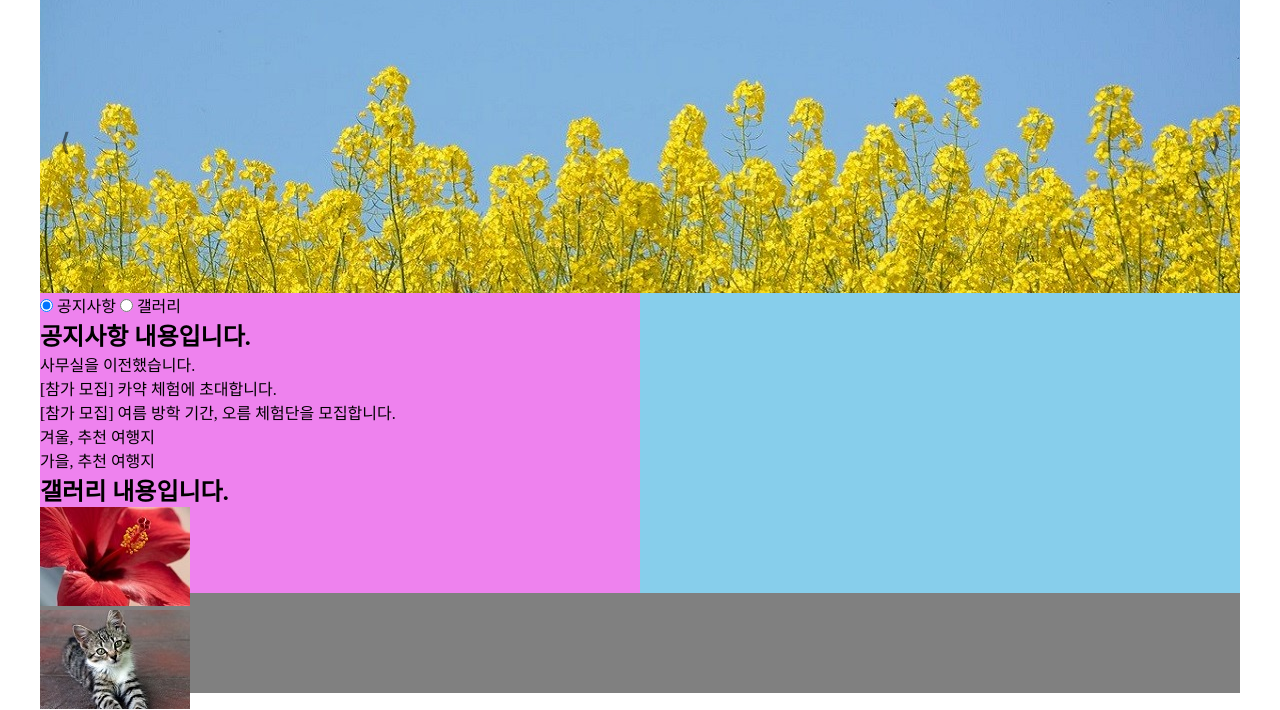
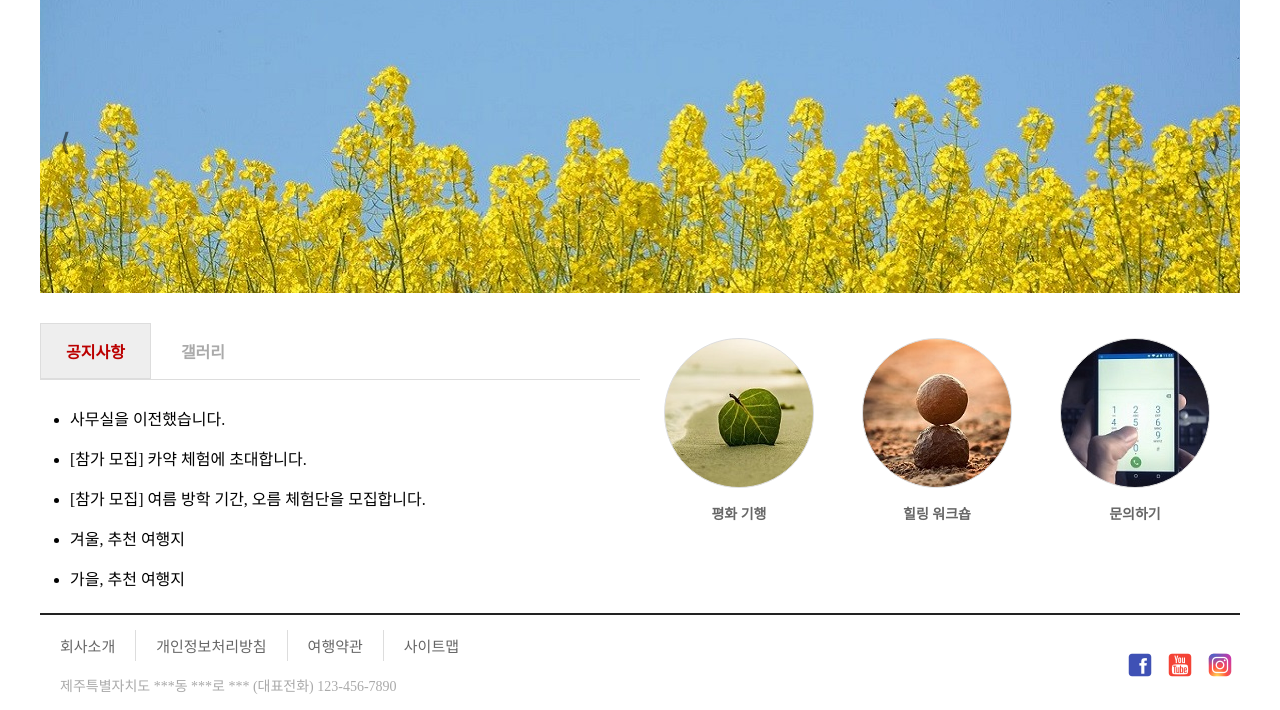
Before and after one commit to teddy314/doit_website_project, a plain HTML site: page site/index.html in a window 1280 px wide. Shown: the part 107-817 px from the top of the page. Drawn offline with Linux system fonts and the light colour scheme.

Commit message:
Version 11/5 Win

```diff
--- a/site/css/style.css
+++ b/site/css/style.css
@@ -139,24 +139,148 @@ button:focus {
 #contents {
   width: 100%;
   height: 300px;
+  margin-top: 20px;
 }
 
 #tabMenu {
   float: left;
   width: 600px;
   height: 100%;
-  background-color: violet;
+  margin-top: 10px;
+}
+#tabMenu input[type="radio"] {
+  display: none;
+}
+#tabMenu label {
+  display: inline-block;
+  margin: 0 0;
+  padding: 15px 25px;
+  font-weight: 600;
+  text-align: center;
+  color: #aaa;
+  border: 1px solid transparent;
+}
+#tabMenu label:hover {
+  color: #222;
+  cursor: pointer;
+}
+#tabMenu input:checked + label {
+  color: #b00;
+  border: 1px solid #ddd;
+  background-color: #eee;
+}
+
+.tabContent {
+  display: none;
+  padding: 20px 0 0;
+  border-top: 1px solid #ddd;
+}
+.tabContent h2 {
+  display: none;
+}
+
+#notice ul {
+  list-style: disc;
+  margin-left: 30px;
+}
+#notice ul li {
+  font-size: 16px;
+  line-height: 2.5;
+}
+#gallery ul li {
+  display: inline;
+}
+
+#tab1:checked ~ #notice,
+#tab2:checked ~ #gallery {
+  display: block;
 }
 
 #links {
   float: right;
   width: 600px;
   height: 100%;
-  background-color: skyblue;
+  margin-top: 15px;
+}
+
+#links ul {
+  padding: 0;
+  overflow: hidden;
+}
+#links ul li {
+  float: left;
+  width: 33%;
+  text-align: center;
+  margin: 10px 0;
+}
+#links ul li a span {
+  display: block;
+  margin: 0 auto;
+  width: 150px;
+  height: 150px;
+  border-radius: 100%;
+  border: 1px solid #ddd;
+  line-height: 150px;
+}
+
+#quick-icon1 {
+  background-image:url('../images/icon-1.jpg');
+}
+#quick-icon2 {
+  background-image:url('../images/icon-2.jpg');
+}
+#quick-icon3 {
+  background-image:url('../images/icon-3.jpg');
+}
+
+#links ul li a p {
+  margin-top: 15px;
+  font-weight: 600;
+  color: #666;
 }
 
 footer {
   width: 100%;
   height: 100px;
-  background-color: gray;
+  border-top: 2px solid #222;
 }
+
+#bottomMenu {
+  width: 100%;
+  height: 20px;
+  position: relative;
+}
+#bottomMenu ul {
+  margin-top: 15px;
+}
+#bottomMenu ul li {
+  float: left;
+  padding: 5px 20px;
+  border-right: 1px solid #ddd;
+}
+#bottomMenu ul li:last-child {
+  border-right: none;
+}
+#bottomMenu ul li a, #bottomMenu ul li a:visited {
+  font-size: 15px;
+  color: #666;
+}
+
+#sns {
+  position: absolute;
+  right: 0;
+}
+#sns ul li {
+  border: none;
+  padding: 5px;
+}
+
+#company {
+  clear: left;
+  margin-top: 25px;
+  margin-left: 20px;
+}
+p {
+  font-size: 14px;
+  color: #aaa;
+}
--- a/site/index.html
+++ b/site/index.html
@@ -73,11 +73,47 @@
         </div>
       </div>
       <div id="links">
-
+        <ul>
+          <li>
+            <a href="#">
+              <span id="quick-icon1"></span>
+              <p>평화 기행</p>
+            </a>
+          </li>
+          <li>
+            <a href="#">
+              <span id="quick-icon2"></span>
+              <p>힐링 워크숍</p>
+            </a>
+          </li>
+          <li>
+            <a href="#">
+              <span id="quick-icon3"></span>
+              <p>문의하기</p>
+            </a>
+          </li>
+        </ul>
       </div>
     </div>
     <footer>
-
+      <div id="bottomMenu">
+        <ul>
+          <li><a href="#">회사소개</a></li>
+          <li><a href="#">개인정보처리방침</a></li>
+          <li><a href="#">여행약관</a></li>
+          <li><a href="#">사이트맵</a></li>
+        </ul>
+        <div id="sns">
+          <ul>
+            <li><a href="#"><img src="images/sns-1.png"></a></li>
+            <li><a href="#"><img src="images/sns-2.png"></a></li>
+            <li><a href="#"><img src="images/sns-3.png"></a></li>
+          </ul>
+        </div>
+      </div>
+      <div id="company">
+        <p>제주특별자치도 ***동 ***로 *** (대표전화) 123-456-7890</p>
+      </div>
     </footer>
   </div>
 <script src="js/slideshow.js"></script>
```
